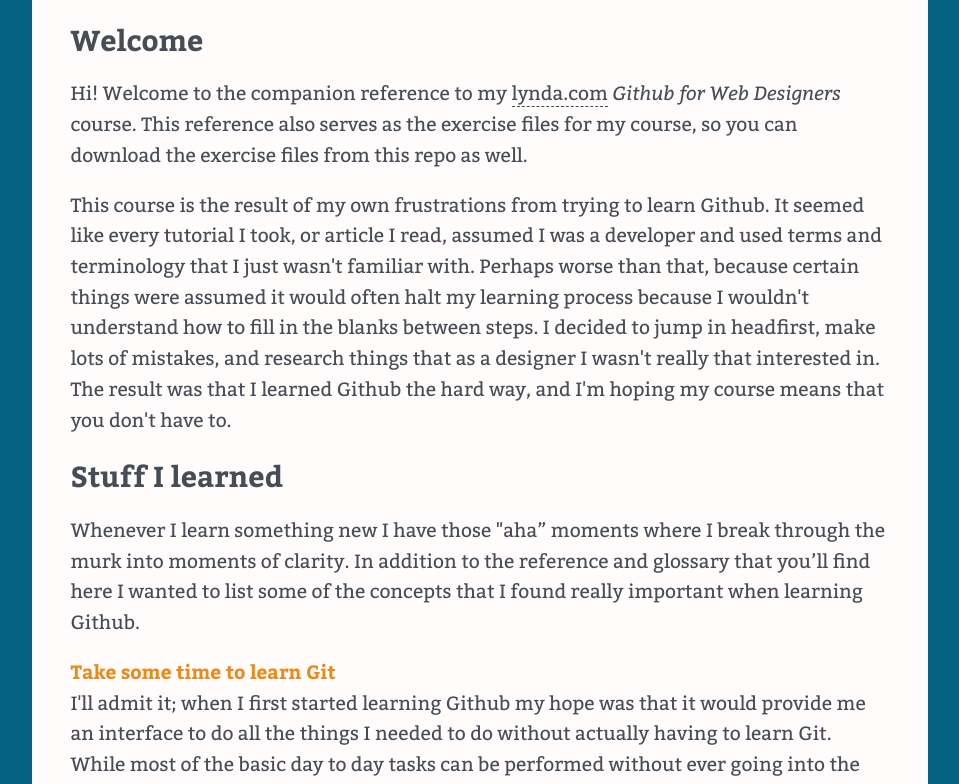
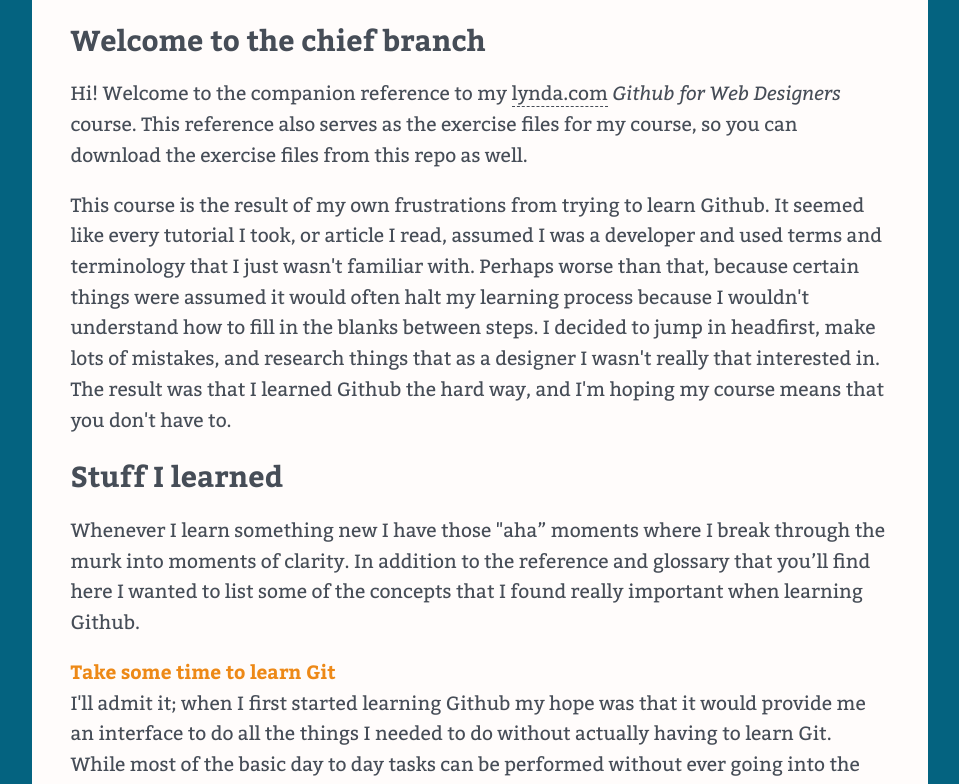
Before and after one commit to Spartan5/GT-For-WB, a plain HTML site: page index.html in a window 1280 px wide. Shown: the part 229-1013 px from the top of the page, without its empty margins (160-1119 px from the left). Drawn offline with nearby package versions, Linux system fonts and the light colour scheme.

Commit message:
Changed Title

```diff
--- a/index.html
+++ b/index.html
@@ -25,7 +25,7 @@
     </ul>
     </nav>
     <main>
-    <h2>Welcome</h2>
+    <h2>Welcome to the chief branch</h2>
     <p>Hi! Welcome to the companion reference to my <a href="http://www.lynda.com" title="lynda.com">lynda.com</a> <em>Github for Web Designers</em> course. This reference also serves as the exercise files for my course, so you can download the exercise files from this repo as well.</p>
     <p>This course is the result of my own frustrations from trying to learn Github. It seemed like every tutorial I took, or article I read, assumed I was a developer and used terms and terminology that I just wasn't familiar with. Perhaps worse than that, because certain things were assumed it would often halt my learning process because I wouldn't understand how to fill in the blanks between steps. I decided to jump in headfirst, make lots of mistakes, and research things that as a designer I wasn't really that interested in. The result was that I learned Github the hard way, and I'm hoping my course means that you don't have to.</p>
     <h2>Stuff I learned</h2>
```
